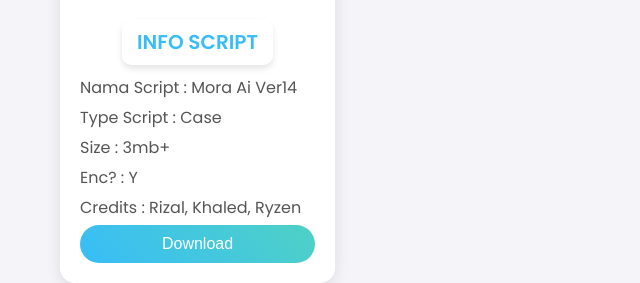
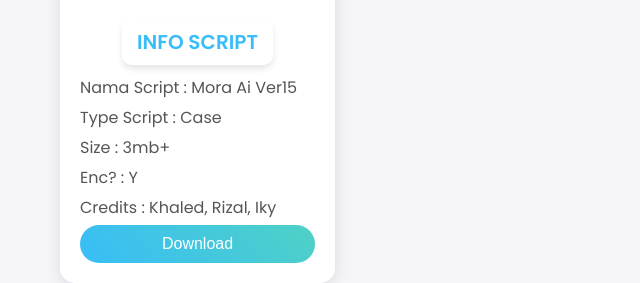
Before and after one commit to Xiaoyy404/web, a website: page index.html in a window 1280 px wide. Shown: the part 974-1257 px from the top of the page, 0-640 px from the left. Drawn offline with nearby package versions, Linux system fonts and the light colour scheme.

Commit message:
Update index.html

```diff
--- a/index.html
+++ b/index.html
@@ -45,12 +45,12 @@
                 <h3>Mora Ai Ver14.1.2</h3>
                 <img src="https://files.catbox.moe/0c47cx.jpg">
                 <p class="price">INFO SCRIPT</p>
-                <p class="description">Nama Script : Mora Ai Ver14</p>
+                <p class="description">Nama Script : Mora Ai Ver15</p>
                 <p class="description">Type Script : Case</p>
                 <p class="description">Size : 3mb+</p>
                 <p class="description">Enc? : Y</p>
-                <p class="description">Credits : Rizal, Khaled, Ryzen</p>
-                <button onclick="window.location.href='https://www.mediafire.com/file/mgf8pjw18ianzmd/Mora-AI-ver.14-New.zip/file'">Download</button>
+                <p class="description">Credits : Khaled, Rizal, Iky</p>
+                <button onclick="window.location.href='https://safefileku.com/download/3C0BUOfES88EaKMi'">Download</button>
             </div>
         </div>
     </section>
```
